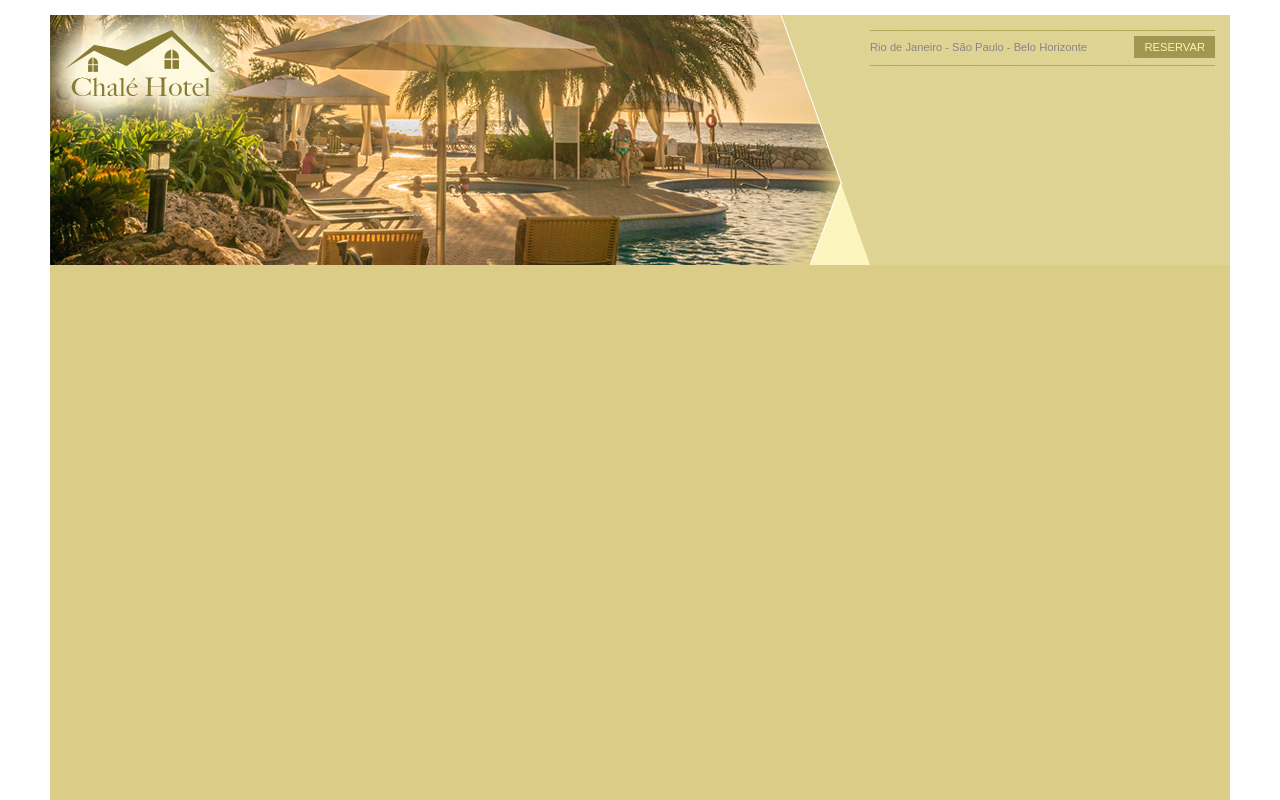
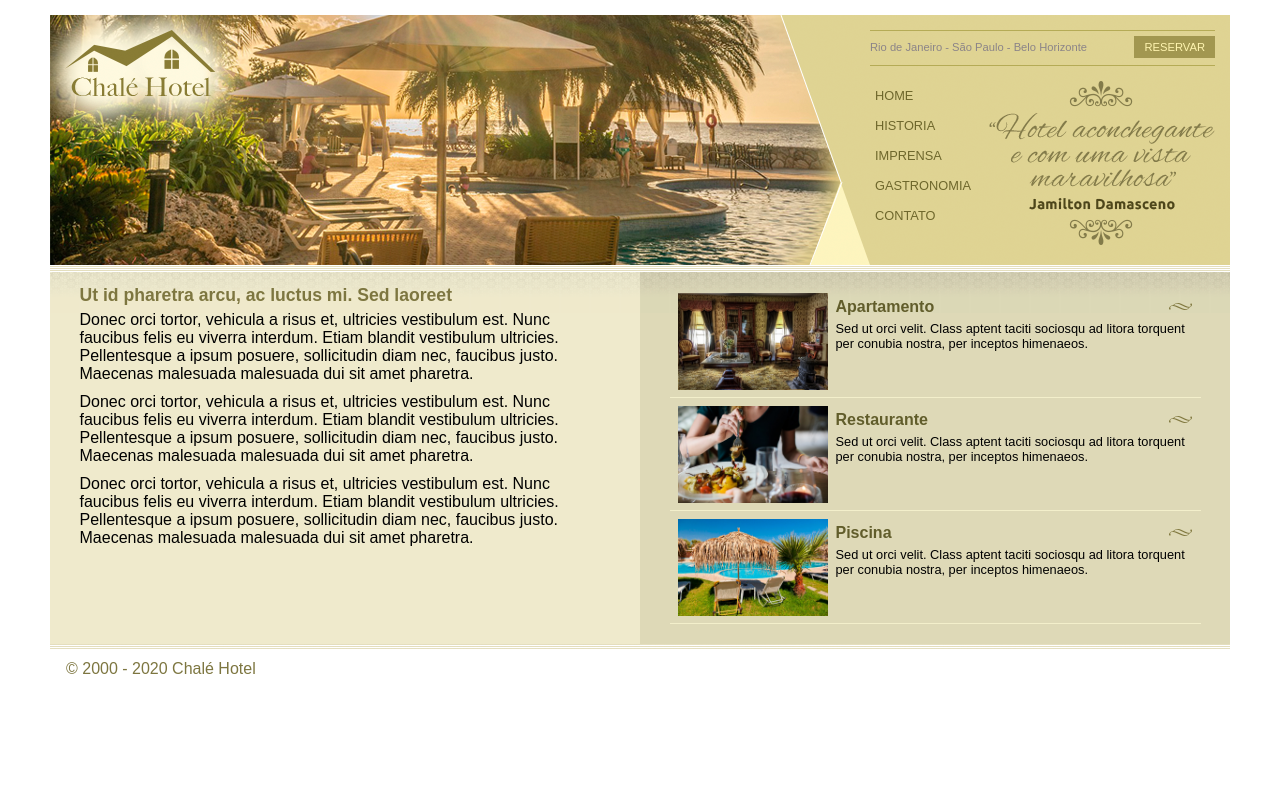
Before and after one commit to Thales-P/projeto_chale, a plain HTML site: page index.html in a window 1280 px wide. Shown: the top 800 px of the page. Drawn offline with Linux system fonts and the light colour scheme.

Commit message:
Termino da pagina index adicionando os menus do topo e as areas principal e lateral

```diff
--- a/css/style.css
+++ b/css/style.css
@@ -10,7 +10,7 @@ body{
 }
 
 #container{
-    background: #ede9cc;
+    background: #ede9cc url(../imagens/bg-container.png) top center repeat-y;
     margin: 0 auto;
     min-width: 740px;
     max-width: 1180px;
@@ -19,7 +19,7 @@ body{
 #topo{
     background: #dbcd87;
     height: 15.4em;
-    min-height: 2550px;
+    min-height: 250px;
     position: relative;
 }
 
@@ -82,3 +82,108 @@ a.reserva{
     float: right;
     text-decoration: none;
 }
+
+
+#menu{
+    margin-top: 15px;
+
+}
+
+.depoimento{
+    width: 226px;
+    height: 164px;
+    float: right;
+}
+
+ul{
+    list-style: none;
+}
+
+ul#navegacao a{
+    text-decoration: none;
+    text-transform: uppercase;
+    font-size: 0.8em;
+    padding: 5px;
+    color: #6e672c;
+    line-height: 30px;
+}
+
+ul#navegacao a:hover{
+    background: #fdf6be;
+
+}
+
+ul#navegacao{
+    float: left
+}
+
+/*area de conteudo*/
+#area-principal{
+    float: left;
+    width: 50%;
+    background: url(../imagens/bg-area-principal.png) top left repeat-x;
+    padding: 15px 0px;
+}
+
+#area-lateral{
+    float: right;
+    width: 50%;
+    background: url(../imagens/bg-area-lateral.png) top left repeat-x;
+    padding: 20px 0px;
+}
+
+.conteudo{
+    margin: 0 auto;
+    width: 90%;
+}
+
+#rodape{
+    clear: both;
+    padding: 16px;
+    background: #fff url(../imagens/bg-rodape.png) repeat-x top;
+    color: #7d7640;
+}
+
+/* formatação de textos */
+a{
+    text-decoration: none;
+}
+h2{
+    color: #7d7640;
+    font-size: 1.1em;
+    padding: 5px 0px;
+}
+
+p{
+    font-size: 1em;
+    margin-bottom: 10px;
+}
+
+/* formatações da area lateral */
+#beneficios li{
+    padding: 8px;
+    border-bottom: 1px solid #f3efcb;
+    height: 6em;
+}
+
+#beneficios li a img{
+    float: left;
+    margin-right: 8px;
+}
+
+#beneficios li a p{
+    color: #000;
+    font-size: 0.8em;
+}
+
+#beneficios li a h3{
+    font-size: 1em;
+    color: #615d2b;
+    padding: 5px 0;
+    background: url(../imagens/ornamento.png) no-repeat center right;
+}
+
+#beneficios li:hover{
+    background: #f6f3d6;
+    cursor: pointer;
+}
--- a/index.html
+++ b/index.html
@@ -23,10 +23,58 @@
                         <a class="reserva" href=""> Reservar </a>
                         <div style="clear: both;"></div>
                     </div>
+                    <div id="menu">
+                        <ul id="navegacao">
+                            <li><a href="">Home</a></li>
+                            <li><a href="">Historia</a></li>
+                            <li><a href="">Imprensa</a></li>
+                            <li><a href="">Gastronomia</a></li>
+                            <li><a href="">Contato</a></li>
+                        </ul>
+
+                        <img class="depoimento" src="imagens/depoimento.png">
+                    </div>
                 </div>
             </div>
 
         </div>
+
+        <div id="area-principal">
+            <div class="conteudo">
+                <h2>Ut id pharetra arcu, ac luctus mi. Sed laoreet</h2>
+            <p>
+                Donec orci tortor, vehicula a risus et, ultricies vestibulum est. Nunc faucibus felis eu viverra interdum. Etiam blandit vestibulum ultricies. Pellentesque a ipsum posuere, sollicitudin diam nec, faucibus justo. Maecenas malesuada malesuada dui sit amet pharetra.
+            </p>
+            <p>
+                Donec orci tortor, vehicula a risus et, ultricies vestibulum est. Nunc faucibus felis eu viverra interdum. Etiam blandit vestibulum ultricies. Pellentesque a ipsum posuere, sollicitudin diam nec, faucibus justo. Maecenas malesuada malesuada dui sit amet pharetra.
+            </p>
+            <p>
+                Donec orci tortor, vehicula a risus et, ultricies vestibulum est. Nunc faucibus felis eu viverra interdum. Etiam blandit vestibulum ultricies. Pellentesque a ipsum posuere, sollicitudin diam nec, faucibus justo. Maecenas malesuada malesuada dui sit amet pharetra.
+            </p>
+            </div>
+        </div>
+        <div id="area-lateral">
+            <div class="conteudo">
+                <ul id="beneficios">
+                    <li><a href=""><img src="imagens/apartamento.jpg" width="150px" alt="apartamento">
+                    <h3>Apartamento</h3>
+                    <p>Sed ut orci velit. Class aptent taciti sociosqu ad litora torquent per conubia nostra, per inceptos himenaeos.</p>
+                    </a></li>
+                    <li><a href=""><img src="imagens/restaurante.jpg" width="150px" alt="restaurante">
+                        <h3>Restaurante</h3>
+                        <p>Sed ut orci velit. Class aptent taciti sociosqu ad litora torquent per conubia nostra, per inceptos himenaeos.</p>
+                        </a></li>
+                    <li><a href=""><img src="imagens/piscina.jpg" width="150px" alt="Piscina">
+                        <h3>Piscina</h3>
+                        <p>Sed ut orci velit. Class aptent taciti sociosqu ad litora torquent per conubia nostra, per inceptos himenaeos.</p>
+                        </a></li>
+
+            </div>
+        </div>
+        <div id="rodape">
+            <spam> &copy; 2000 - 2020 Chalé Hotel</spam>
+        </div>
+
     </div>
 </body>
 </html>
```
